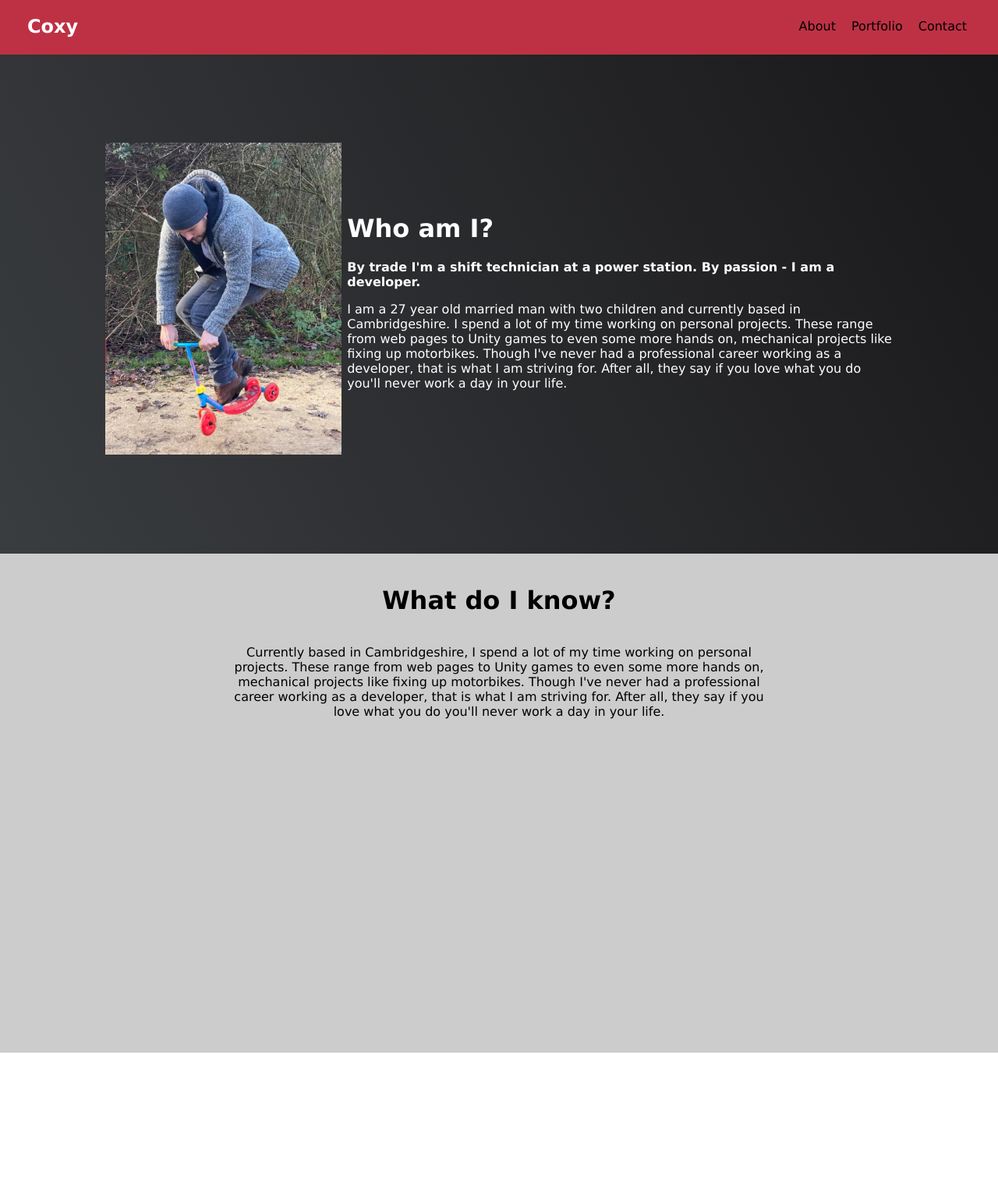
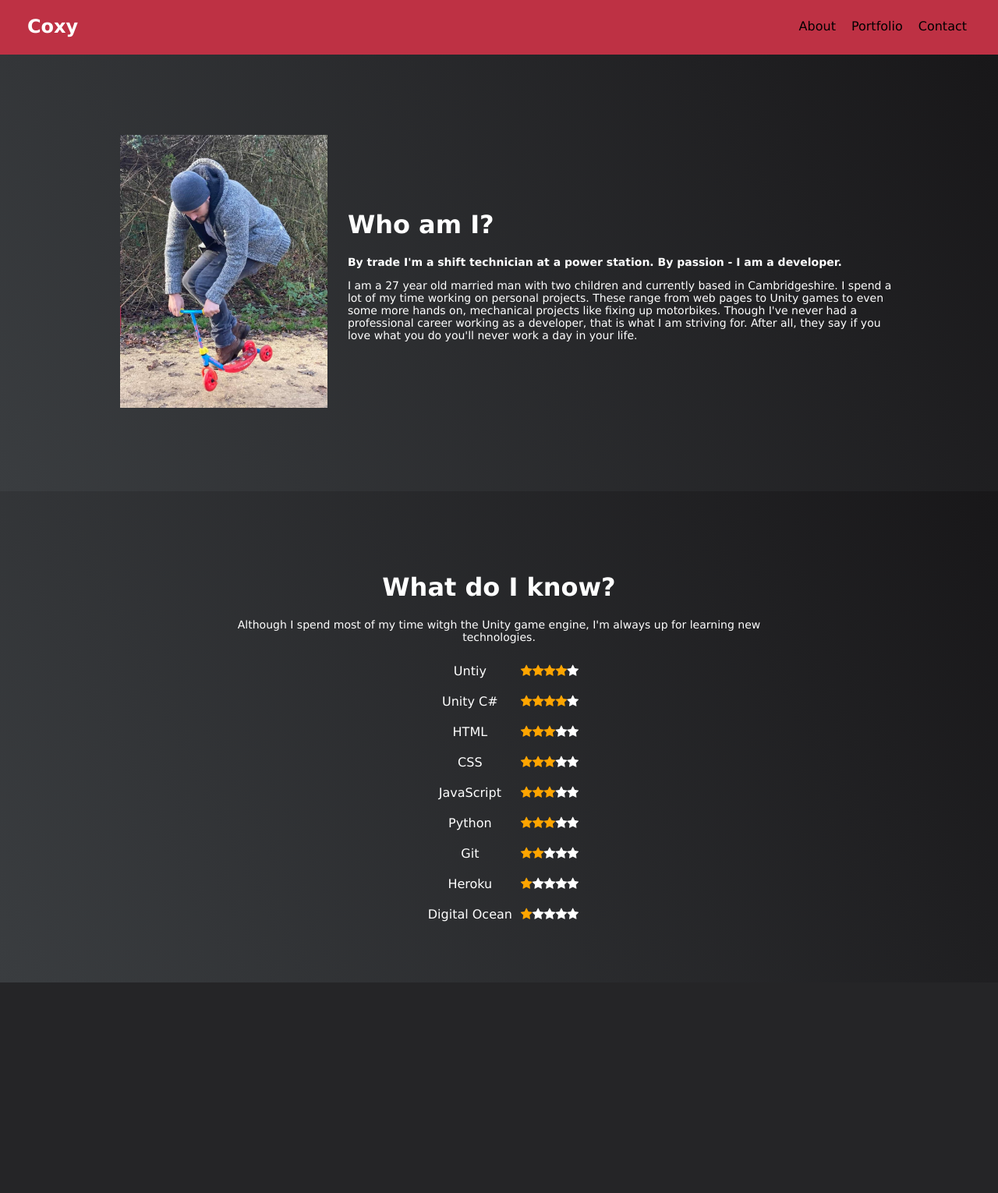
Before and after one commit to harry4041/coxy, a Flask app: page /about in a window 1280 px wide. Shown: the whole page at 78% size. After the commit the page ends 1260 px from the top, so only its background shows below. Run offline with Flask 2, Linux system fonts and the light colour scheme.

Commit message:
responsiveness

```diff
--- a/static/styles/about.css
+++ b/static/styles/about.css
@@ -1,6 +1,6 @@
 .main{
     width: 100%;
-    height: 80vh;
+    height: 70vh;
     margin: auto;
     display: flex;
     justify-content: space-around;
@@ -8,9 +8,11 @@
 
 }
 
+.second-main{
+    padding-top: 70px;
+}
+
 .welcome-section{
-  position: absolute;
-  top: -15px;
   justify-content: space-evenly;
   align-items: center;
 }
@@ -18,16 +20,13 @@
 .welcome-section, .knolege-section{
   display: flex;
   width: 80%;
-  height: 100vh;
 }
 
 .knolege-section{
 padding-top: 20px;
 text-align: center;
-    align-content: stretch;
-        align-items: center;
-    flex-wrap: wrap;
-    flex-direction: column;
+height: 60vh
+
 }
 
 .welcome-header{
@@ -41,12 +40,54 @@ text-align: center;
 
 .welcome-para{
   color: white;
-  font-size: 16px;
+  font-size: 14px;
   max-width: 700px;
 }
 
-.test{
-width: 100px;
-height: 100px;
-color: red;
+#second-section{
+    height: 50vh;
 }
+
+#me{
+width:auto;
+ height:350px;
+ padding: 20px;
+}
+
+#tech-stack{
+list-style-type: none;
+padding: 0px;
+}
+
+.tech{
+color: white;
+padding: 10px;
+}
+
+.list-content{
+display: inline-block;
+width: 130px;
+}
+
+.checked {
+  color: orange;
+}
+
+@media only screen and (max-width: 1000px) {
+    .welcome-section, .knolege-section{
+    flex-direction: column-reverse;
+    text-align: center;
+    height: auto;
+    position: relative;
+    }
+    .knolege-section{
+    flex-direction: column;
+    }
+    .main{
+    height: auto;
+    }
+    #me{
+ height:250px;
+    }
+
+}
--- a/templates/about.html
+++ b/templates/about.html
@@ -4,13 +4,14 @@
 
 {% block head %}
 <link rel="stylesheet" type="text/css" href="{{ url_for('static',filename='styles/about.css') }}">
+<link rel="stylesheet" href="https://cdnjs.cloudflare.com/ajax/libs/font-awesome/4.7.0/css/font-awesome.min.css">
 {% endblock %}
 
 {% block content %}
 <div class="main">
     <div class="welcome-section">
         <div>
-            <img class="project-image project-right" style="width:auto; height:400px"
+            <img id="me" class="project-image project-right"
                  src="{{ url_for('static', filename='image/me.jpg') }}">
         </div>
         <div>
@@ -30,19 +31,26 @@
     </div>
 
 </div>
-<div class="main" style="background: #CCCCCC;">
-    <div class="knolege-section">
-
-        <h1 style="color:black;">What do I know?</h1>
-        <p class="welcome-object welcome-para" style="color:black;">
-            Currently based in Cambridgeshire, I spend a lot of my time working on personal projects. These range from
-            web pages
-            to Unity games to even some more hands on, mechanical projects like fixing up motorbikes. Though I've never
-            had a
-            professional career working as a developer, that is what I am striving for. After all, they say if you love
-            what you do
-            you'll never work a day in your life.
-        </p>
+<div class="main second-main">
+    <div class="welcome-section knolege-section">
+        <div>
+            <h1 style="color:white;">What do I know?</h1>
+            <p class="welcome-object welcome-para">
+                Although I spend most of my time witgh the Unity game engine, I'm always up for learning new
+                technologies.
+            </p>
+            <ol id="tech-stack">
+                <li class="tech"><div class="list-content">Untiy </div><span class="fa fa-star checked"></span><span class="fa fa-star checked"></span><span class="fa fa-star checked"></span><span class="fa fa-star checked"></span><span class="fa fa-star"></span> </li>
+            <li class="tech"><div class="list-content">Unity C# </div><span class="fa fa-star checked"></span><span class="fa fa-star checked"></span><span class="fa fa-star checked"></span><span class="fa fa-star checked"></span><span class="fa fa-star"></span> </li>
+            <li class="tech"><div class="list-content">HTML </div><span class="fa fa-star checked"></span><span class="fa fa-star checked"></span><span class="fa fa-star checked"></span><span class="fa fa-star"></span><span class="fa fa-star"></span> </li>
+            <li class="tech"><div class="list-content">CSS </div><span class="fa fa-star checked"></span><span class="fa fa-star checked"></span><span class="fa fa-star checked"></span><span class="fa fa-star"></span><span class="fa fa-star"></span> </li>
+            <li class="tech"><div class="list-content">JavaScript </div><span class="fa fa-star checked"></span><span class="fa fa-star checked"></span><span class="fa fa-star checked"></span><span class="fa fa-star"></span><span class="fa fa-star"></span> </li>
+            <li class="tech"><div class="list-content">Python </div><span class="fa fa-star checked"></span><span class="fa fa-star checked"></span><span class="fa fa-star checked"></span><span class="fa fa-star"></span><span class="fa fa-star"></span> </li>
+            <li class="tech"><div class="list-content">Git </div><span class="fa fa-star checked"></span><span class="fa fa-star checked"></span><span class="fa fa-star "></span><span class="fa fa-star"></span><span class="fa fa-star"></span> </li>
+            <li class="tech"><div class="list-content">Heroku </div><span class="fa fa-star checked"></span><span class="fa fa-star "></span><span class="fa fa-star "></span><span class="fa fa-star"></span><span class="fa fa-star"></span> </li>
+            <li class="tech"><div class="list-content">Digital Ocean </div><span class="fa fa-star checked"></span><span class="fa fa-star "></span><span class="fa fa-star "></span><span class="fa fa-star"></span><span class="fa fa-star"></span> </li>
+        </ol>
+        </div>
 
     </div>
 
```
